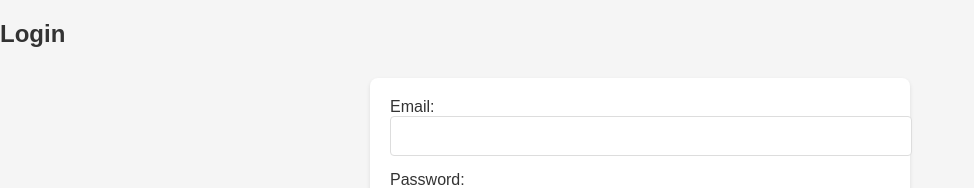
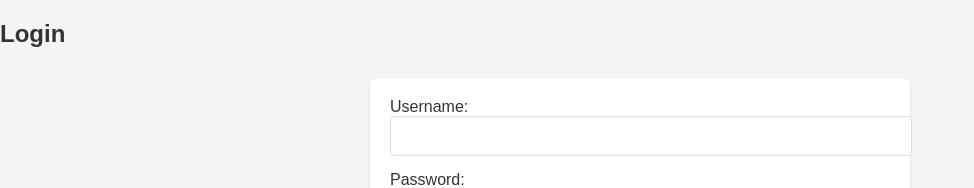
Before and after one commit to trencho/task-manager-vue, a Vue app: page /login in a window 1280 px wide. Shown: the top 188 px of the page, without its empty margins (0-974 px from the left). Built offline with nearby package versions, Linux system fonts and the light colour scheme.

Commit message:
Refactored forms to use username instead of email

```diff
--- a/package.json
+++ b/package.json
@@ -35,7 +35,7 @@
       "parser": "@babel/eslint-parser"
     },
     "rules": {
-      "vue/no-mutating-props" : "off"
+      "vue/no-mutating-props": "off"
     }
   },
   "browserslist": [
--- a/src/components/LoginForm.vue
+++ b/src/components/LoginForm.vue
@@ -1,8 +1,8 @@
 <template>
   <form @submit.prevent="login">
     <div>
-      <label>Email:</label>
-      <input v-model="email" type="email" required />
+      <label>Username:</label>
+      <input v-model="username" type="username" required />
     </div>
     <div>
       <label>Password:</label>
@@ -18,7 +18,7 @@ import axios from 'axios';
 export default {
   data() {
     return {
-      email: '',
+      username: '',
       password: ''
     };
   },
@@ -26,13 +26,13 @@ export default {
     async login() {
       try {
         const response = await axios.post('/api/auth/login', {
-          email: this.email,
+          username: this.username,
           password: this.password
         });
         localStorage.setItem('token', response.data.token);
         this.$router.push('/tasks');
       } catch (error) {
-        alert('Login failed');
+        alert('Login failed: ' + error);
       }
     }
   }
--- a/src/components/RegisterForm.vue
+++ b/src/components/RegisterForm.vue
@@ -1,8 +1,8 @@
 <template>
   <form @submit.prevent="register">
     <div>
-      <label>Email:</label>
-      <input v-model="email" type="email" required />
+      <label>Username:</label>
+      <input v-model="username" type="username" required />
     </div>
     <div>
       <label>Password:</label>
@@ -18,7 +18,7 @@ import axios from 'axios';
 export default {
   data() {
     return {
-      email: '',
+      username: '',
       password: ''
     };
   },
@@ -26,12 +26,12 @@ export default {
     async register() {
       try {
         await axios.post('/api/auth/register', {
-          email: this.email,
+          username: this.username,
           password: this.password
         });
         this.$router.push('/login');
       } catch (error) {
-        alert('Registration failed');
+        alert('Registration failed: ' + error);
       }
     }
   }
--- a/src/views/TaskManagerView.vue
+++ b/src/views/TaskManagerView.vue
@@ -51,7 +51,7 @@ export default {
         this.tasks.push(response.data.task);
         this.resetForm();
       } catch (error) {
-        alert('Failed to create task');
+        alert('Failed to create task: ' + error);
       }
     },
     async updateTask(task) {
--- a/vue.config.js
+++ b/vue.config.js
@@ -1,4 +1,13 @@
 const { defineConfig } = require('@vue/cli-service')
 module.exports = defineConfig({
-  transpileDependencies: true
+  transpileDependencies: true,
+  devServer: {
+    proxy: {
+      '/api': {
+        target: 'http://localhost:8080',
+        changeOrigin: true,
+        secure: false
+      },
+    },
+  }
 })
```
